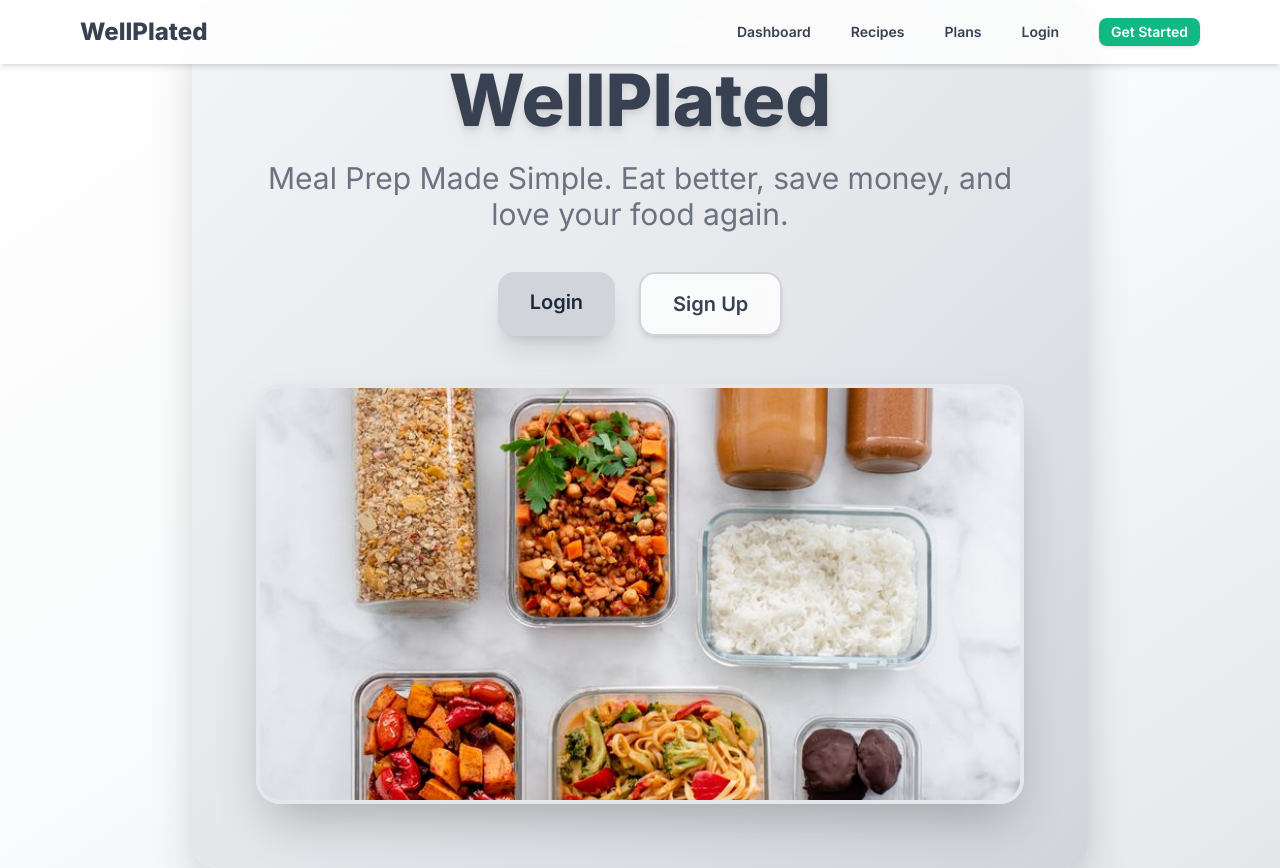
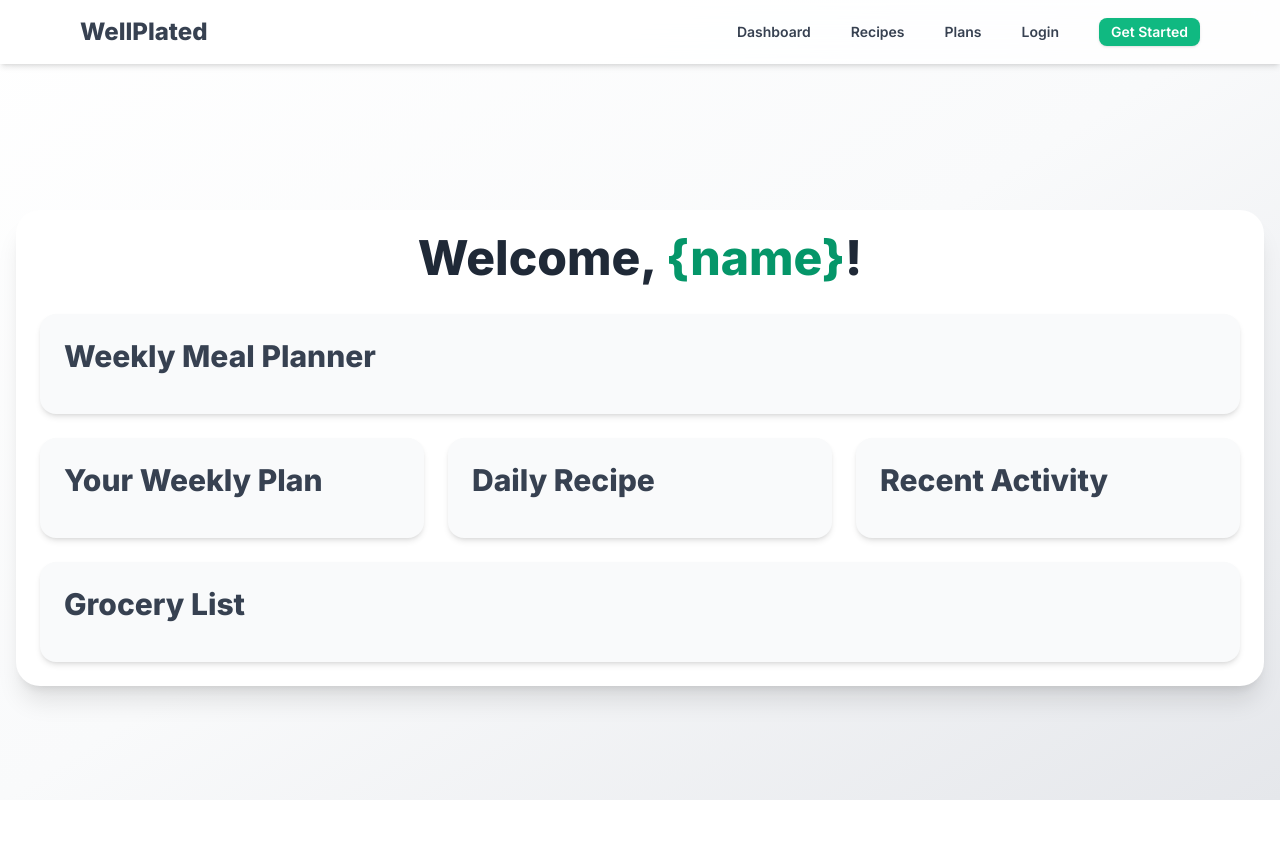
Before and after one commit to ljwilliams09/Meal-Prep-App, a website: page public/dashboard.html in a window 1280 px wide. After the commit the page ends 800 px from the top, so only its background shows below. Drawn offline with nearby package versions, Linux system fonts and the light colour scheme.

Commit message:
changes added

```diff
--- a/public/dashboard.html
+++ b/public/dashboard.html
@@ -29,34 +29,30 @@
         </div>
       </div>
     </nav>
-    <div class="pt-24"></div>
-    <div class="max-w-4xl mx-auto text-center bg-gradient-to-br from-gray-100 via-gray-200 to-gray-300 rounded-3xl shadow-2xl p-8 md:p-16 backdrop-blur-md">
-      <h1 class="text-6xl md:text-7xl font-extrabold text-gray-700 mb-6 drop-shadow-lg">
-        WellPlated
-      </h1>
-      <p class="text-2xl md:text-3xl text-gray-500 mb-10 font-medium">
-        Meal Prep Made Simple. Eat better, save money, and love your food again.
-      </p>
-      <div class="flex flex-col md:flex-row gap-6 justify-center mb-10">
-        <a
-          href="login.html"
-          class="bg-gray-300 hover:bg-gray-400 text-gray-800 font-semibold px-8 py-4 rounded-2xl shadow-xl transition text-lg md:text-xl"
-        >
-          Login
-        </a>
-        <a
-          href="register.html"
-          class="border-2 border-gray-300 hover:border-gray-400 text-gray-700 font-semibold px-8 py-4 rounded-2xl shadow-md transition text-lg md:text-xl bg-white/80 backdrop-blur-sm"
-        >
-          Sign Up
-        </a>
-      </div>
-      <div class="mt-12">
-        <img
-          src="photos/dashboard.jpg"
-          alt="Meal Prep Display"
-          class="rounded-3xl shadow-2xl w-full max-h-[420px] object-cover border-4 border-gray-200"
-        />
+    <div id="dashboard" class="container mx-auto mt-24 p-6 bg-white rounded-3xl shadow-xl">
+      <h1 class="text-5xl font-extrabold text-gray-800 mb-8 text-center">Welcome, <span id="userName" class="text-emerald-600">{name}</span>!</h1>
+
+      <div class="grid grid-cols-1 md:grid-cols-2 lg:grid-cols-3 gap-6">
+        <section id="dashboardCalendar" class="dashboard-box bg-gray-50 p-6 rounded-2xl shadow-md col-span-full hover:shadow-lg hover:scale-105" aria-label="Meal Planner Calendar">
+          <h2 class="text-3xl font-bold text-gray-700 mb-4">Weekly Meal Planner</h2>
+          <!-- FullCalendar will render here -->
+        </section>
+
+        <section id="weeklyPlan" class="dashboard-box bg-gray-50 p-6 rounded-2xl shadow-md transition-all duration-300 hover:shadow-lg hover:scale-105" aria-label="Weekly Meal Plan">
+          <h2 class="text-3xl font-bold text-gray-700 mb-4">Your Weekly Plan</h2>
+        </section>
+
+        <section id="dailyRecipe" class="dashboard-box bg-gray-50 p-6 rounded-2xl shadow-md transition-all duration-300 hover:shadow-lg hover:scale-105" aria-label="Daily Recipe Details">
+          <h2 class="text-3xl font-bold text-gray-700 mb-4">Daily Recipe</h2>
+        </section>
+
+        <section id="recentActivity" class="dashboard-box bg-gray-50 p-6 rounded-2xl shadow-md hover:shadow-lg hover:scale-105" aria-label="Recent Activity Feed">
+          <h2 class="text-3xl font-bold text-gray-700 mb-4">Recent Activity</h2>
+        </section>
+
+        <section id="groceryList" class="dashboard-box bg-gray-50 p-6 rounded-2xl shadow-md col-span-full hover:shadow-lg hover:scale-105" aria-label="Grocery List">
+          <h2 class="text-3xl font-bold text-gray-700 mb-4">Grocery List</h2>
+        </section>
       </div>
     </div>
   </body>
--- /dev/null
+++ b/server/routes/mainPageRoutes.js
@@ -0,0 +1,3 @@
+const express = require('express');
+const router = express.router();
+const path = require('path')
```
Also changed, not shown: server/routes/userRoutes.js (+17 -9 lines), public/css/dashboard.css (added), public/css/style.css (deleted), server/routes/index.js (deleted).
